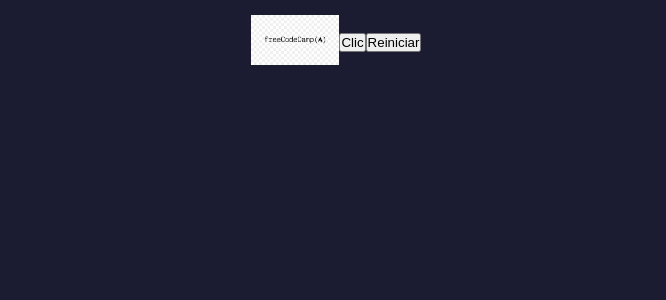
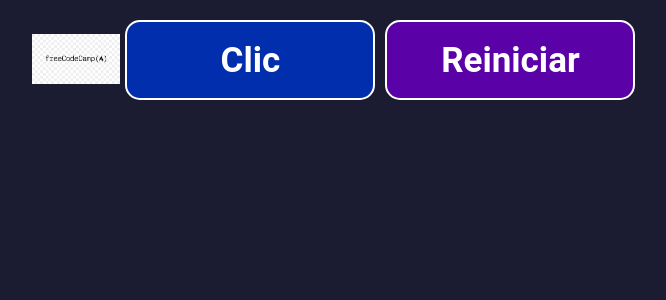
Before and after one commit to Cristian-hash/contador-de-clics, a React (Create React App) app: page / in a window 1280 px wide. Shown: the top 300 px of the page, without its empty margins (304-970 px from the left). Built offline with nearby package versions, Linux system fonts and the light colour scheme.

Commit message:
3:31:06 Componente Contador

```diff
--- a/src/componentes/Boton.js
+++ b/src/componentes/Boton.js
@@ -1,5 +1,5 @@
 import React from "react";
-
+import "../hojas-de-estilo/Boton.css";
 function Boton({ texto, esBotonDeClic, manejarClic }) {
   return (
     <button
--- /dev/null
+++ b/src/hojas-de-estilo/Boton.css
@@ -0,0 +1,23 @@
+button{
+    width: 250px;
+    height: 80px;
+    font-size: 35px;
+    font-family: Roboto,sans serif;
+    font-weight: bold;
+    color: white;
+    border: 2px solid white;
+    border-radius: 15px;
+    margin: 5px;
+    cursor: pointer;
+}
+
+button:hover{
+    background-color: #00471b;
+}
+
+.boton-clic{
+    background-color: #002ead;
+}
+.boton-reiniciar{
+    background-color: #5a01a7;
+}
```
